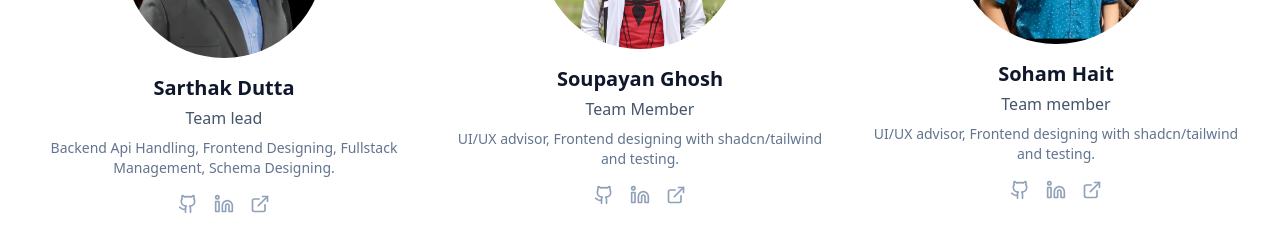
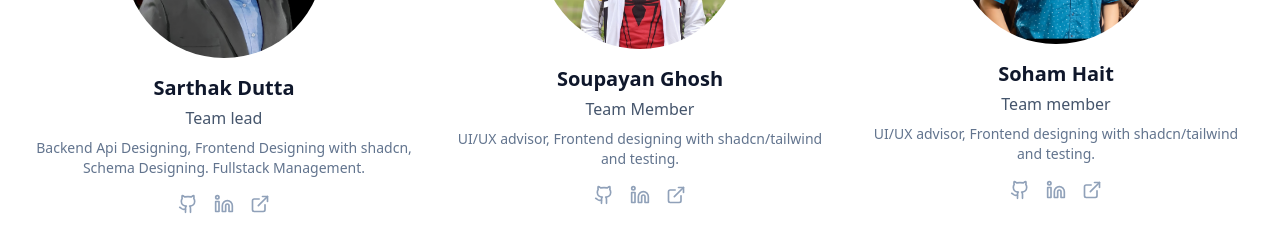
Before and after one commit to JoySarthak/Home-Tree, a Next.js app: page /info in a window 1280 px wide. Shown: the part 840-1068 px from the top of the page. Built offline with nearby package versions, Linux system fonts and the light colour scheme.

Commit message:
minor detail update

```diff
--- a/src/components/ui/information.tsx
+++ b/src/components/ui/information.tsx
@@ -90,8 +90,7 @@ export default function ForgotPass() {
               </h3>
               <p className="text-slate-600 mb-2">Team lead</p>
               <p className="text-sm text-slate-500 mb-4">
-                Backend Api Handling, Frontend Designing, Fullstack Management,
-                Schema Designing.
+                Backend Api Designing, Frontend Designing with shadcn, Schema Designing. Fullstack Management.
               </p>
               <div className="flex justify-center space-x-4">
                 <a
```
